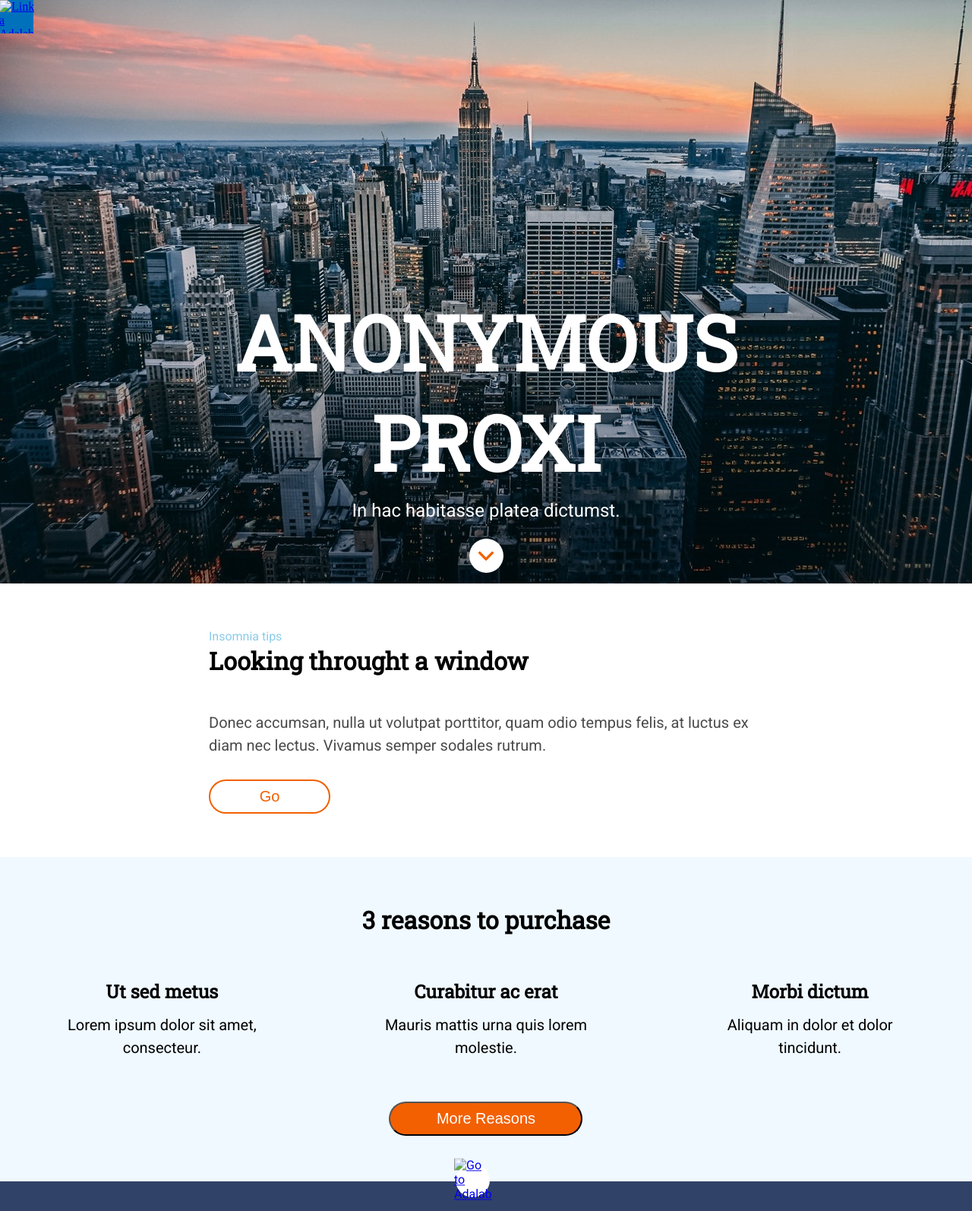
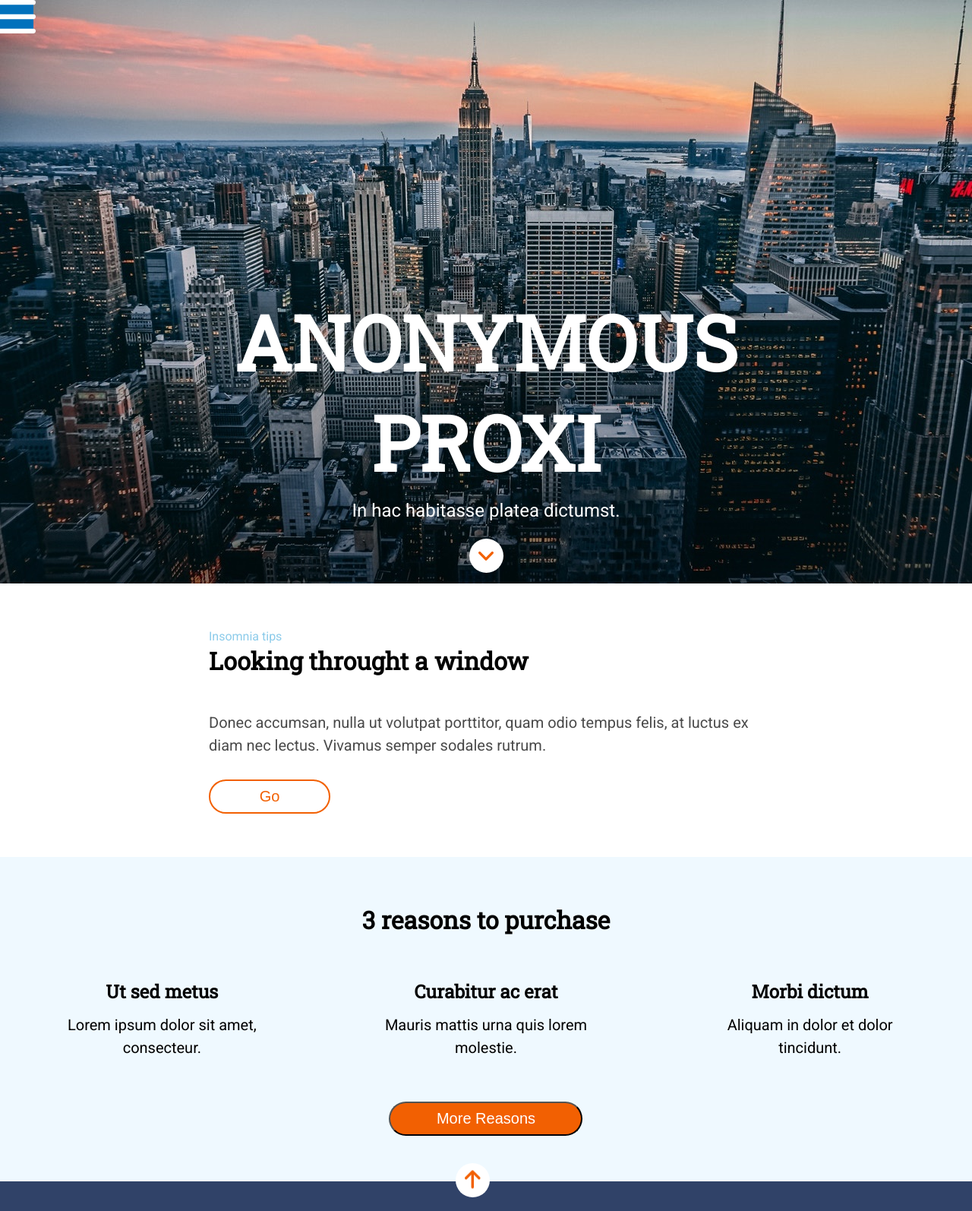
Before and after one commit to evalopezm/anonimous_proxy, a website: page docs/index.html in a window 1280 px wide. Shown: the top 1594 px of the page at 76% size. Drawn offline with nearby package versions, Linux system fonts and the light colour scheme; files that its build step writes are made by us from their sources; the site is published under a folder, as on GitHub Pages, so addresses that start at the root find nothing; files whose address does not match are found by name.

Commit message:
fixed images links

```diff
--- a/docs/index.html
+++ b/docs/index.html
@@ -14,7 +14,7 @@
     </head>
 
     <body> <a class="hamburguer" href="https://adalab.es/" title="Ir a Adalab" target="_blank">
-    <img src="/assets/images/ico-menu.svg" alt="Link a Adalab">
+    <img src="./assets/images/ico-menu.svg" alt="Link a Adalab">
   </a>
 
         <header class="hero">
@@ -25,7 +25,7 @@
 
             <p class="hero__text">In hac habitasse platea dictumst.</p> <a class="hero__arrow" href="#main-reasons"
             title="Go to reasons">
-    <img src="./images/ico-scroll-down.svg" alt="go to Reasons to purchase">
+    <img src="./assets/images/ico-scroll-down.svg" alt="go to Reasons to purchase">
   </a>
 
         </header>
@@ -60,7 +60,7 @@
             </aside>
         </main>
         <footer class="footer"> <a class="footer__arrow" href="#" title="Go to top">
-     <img class="footer__arrow-jump" src="/assets/images/ico-arrow.svg" alt="Go to Adalab">
+     <img class="footer__arrow-jump" src="./assets/images/ico-arrow.svg" alt="Go to Adalab">
     </a>
 
             <nav>
```
Also changed, not shown: _src/templates/partials/_footer.html (+1 -1 lines), _src/templates/partials/_hamburguer.html (+1 -1 lines), _src/templates/partials/_header.html (+1 -1 lines).
